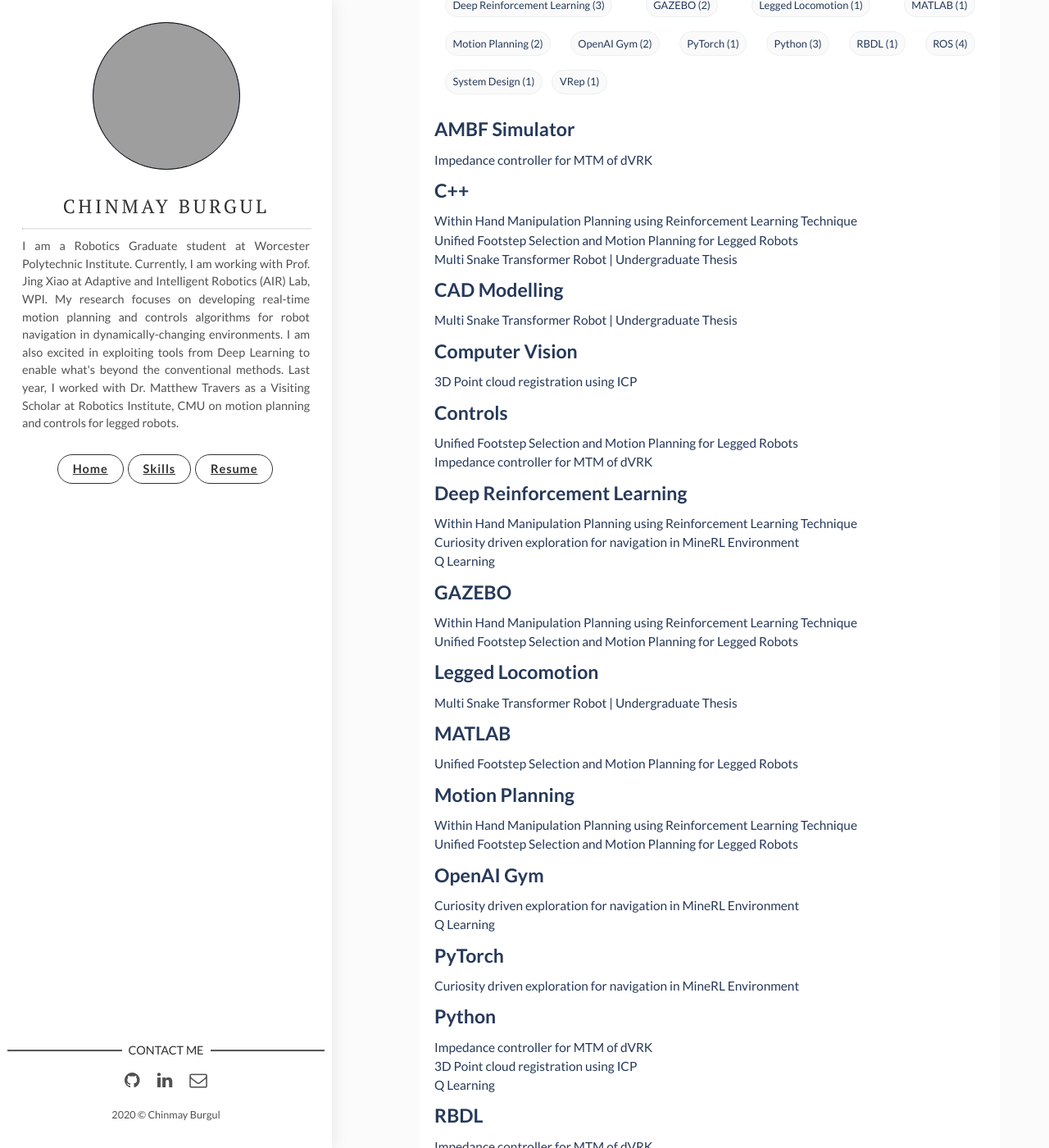
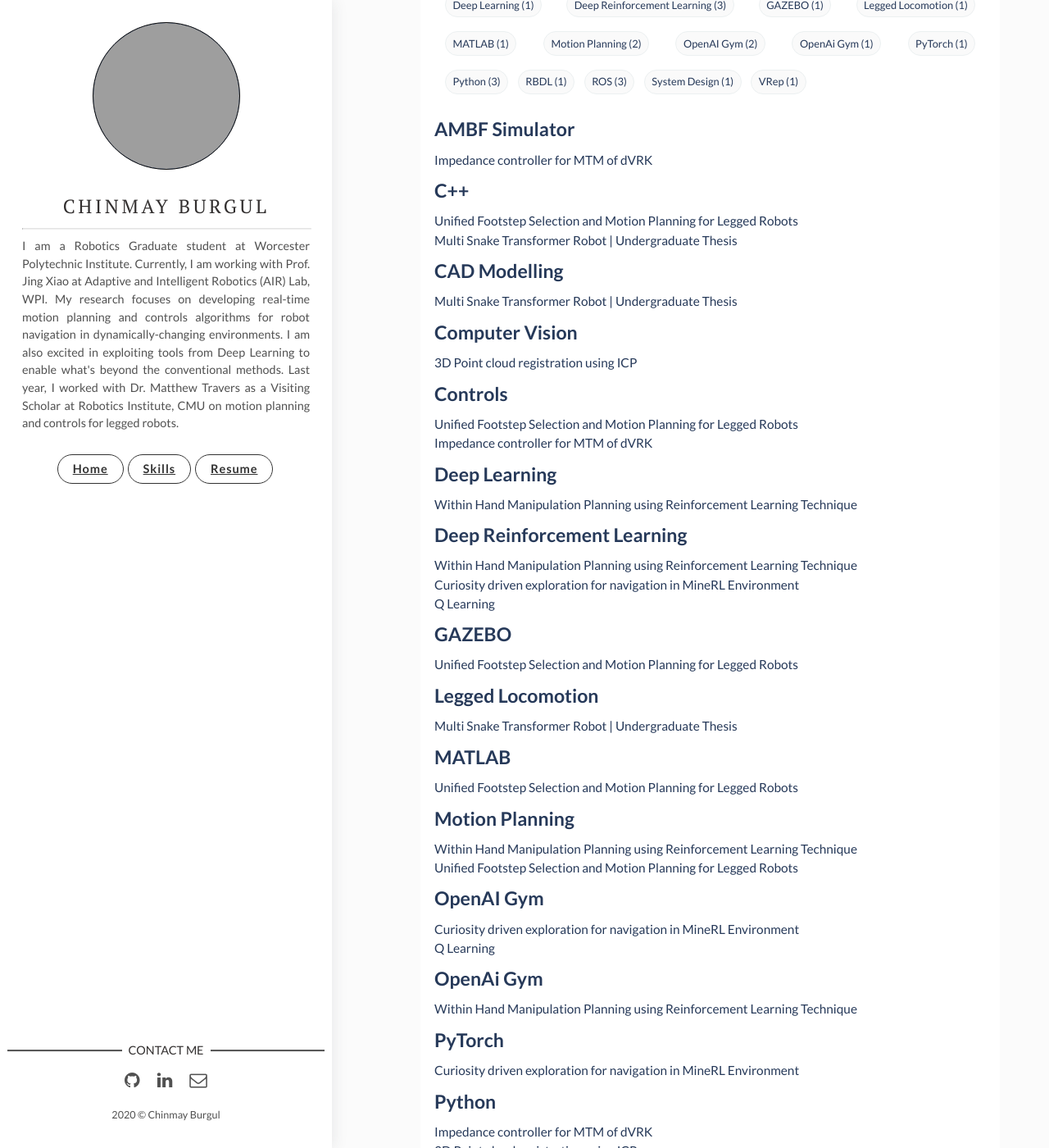
Before and after one commit to cmburgul/cmburgul.github.io, a Jekyll site: the page built from tags.html, in a window 1280 px wide and 1400 px high, scrolled down 200 px. Shown: the whole window at 82% size. Built offline with Jekyll 4.4.1, drawn with Linux system fonts in a browser that asks for light colours; some of the changed text lies outside the part shown.

Commit message:
Update 2019-01-30-Within-Hand-Manipulation-Planning-using-Reinforcement-Learning-Technique.markdown

```diff
--- a/_posts/2019-01-30-Within-Hand-Manipulation-Planning-using-Reinforcement-Learning-Technique.markdown
+++ b/_posts/2019-01-30-Within-Hand-Manipulation-Planning-using-Reinforcement-Learning-Technique.markdown
@@ -4,7 +4,7 @@ title: Within Hand Manipulation Planning using Reinforcement Learning Technique
 date: 2019-01-30 13:32:20 +0300
 description: Real time Path Planning algorithms find the optimal path by choosing trajectories with minimum cost. This works aims at developing a generalised approach to find the cost function using Deep Learning.
 img:  ramp.gif # Add image post (optional)
-tags: [Motion Planning, Deep Reinforcement Learning, ROS, GAZEBO, C++]
+tags: [Motion Planning, Deep Reinforcement Learning, Deep Learning, OpenAi Gym]
 ---
 Real time Path Planning algorithms find the optimal path by choosing trajectories with minimum cost. In majority of these cases, energy, time, Euclidean distance of the robot from the goal position are constituted in the Cost function. This work aims at developing a generalised approach to find the cost function using Deep Learning.
 
```
